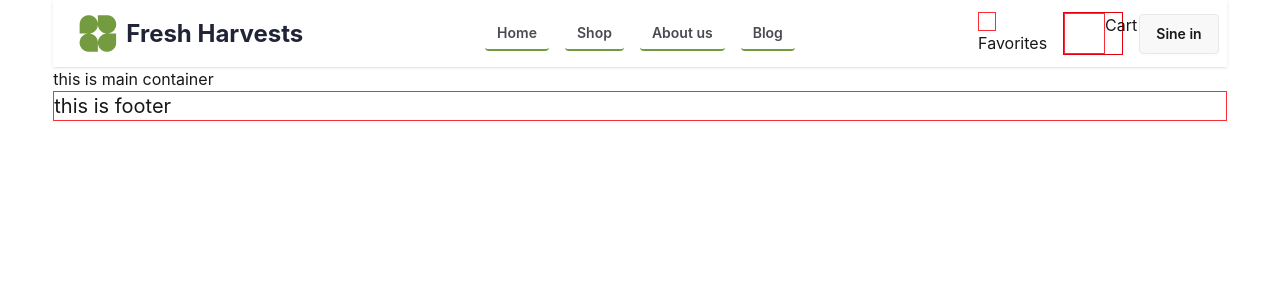
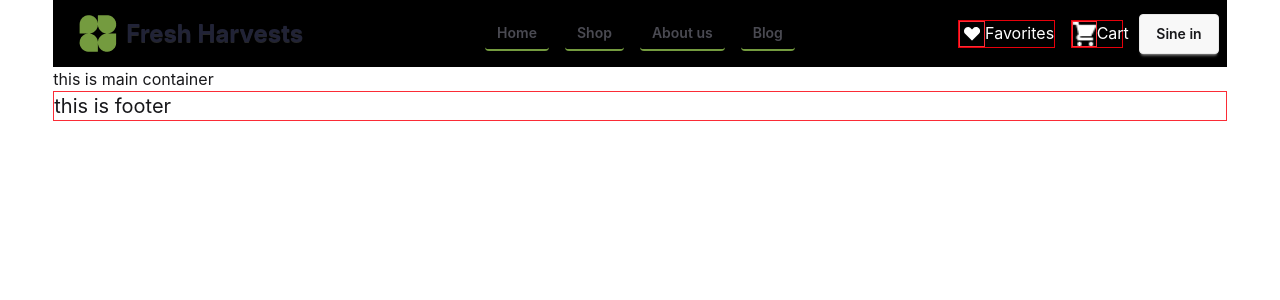
Before and after one commit to sucharita4867/fresh-harvests, a React (Vite) app: page / in a window 1280 px wide. Shown: the top 300 px of the page. Built offline with nearby package versions, Linux system fonts and the light colour scheme.

Commit message:
update navbar icons

```diff
--- a/src/Components/Navbar.jsx
+++ b/src/Components/Navbar.jsx
@@ -34,7 +34,7 @@ const Navbar = () => {
     </>
   );
   return (
-    <div className="navbar bg-base-100 shadow-sm">
+    <div className="navbar bg-black text-white">
       <div className="navbar-start">
         <div className="dropdown">
           <div tabIndex={0} role="button" className="btn btn-ghost lg:hidden">
@@ -70,16 +70,12 @@ const Navbar = () => {
       </div>
       <div className="navbar-end gap-4">
         <ul className="flex gap-4">
-          <li>
-            <img className="border border-red-500" src={cart} alt="" />
+          <li className="border border-red-600 flex ">
+            <img className="border border-red-500" src={heart} alt="" />
             Favorites
           </li>
           <li className="border border-red-600 flex ">
-            <img
-              className="border border-red-500 text-red"
-              src={heart}
-              alt=""
-            />
+            <img className="border border-red-500 text-red" src={cart} alt="" />
             Cart
           </li>
         </ul>
```
